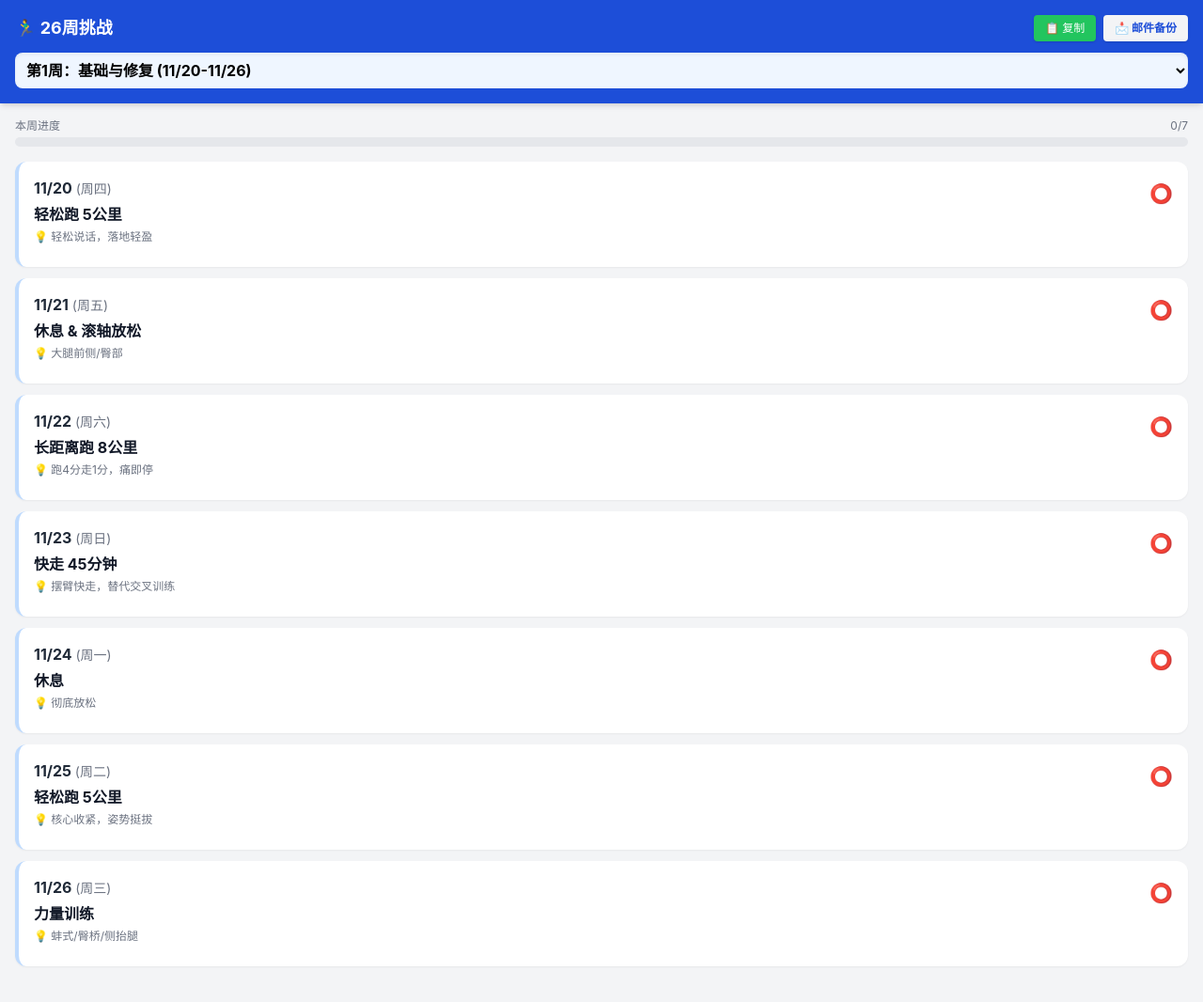
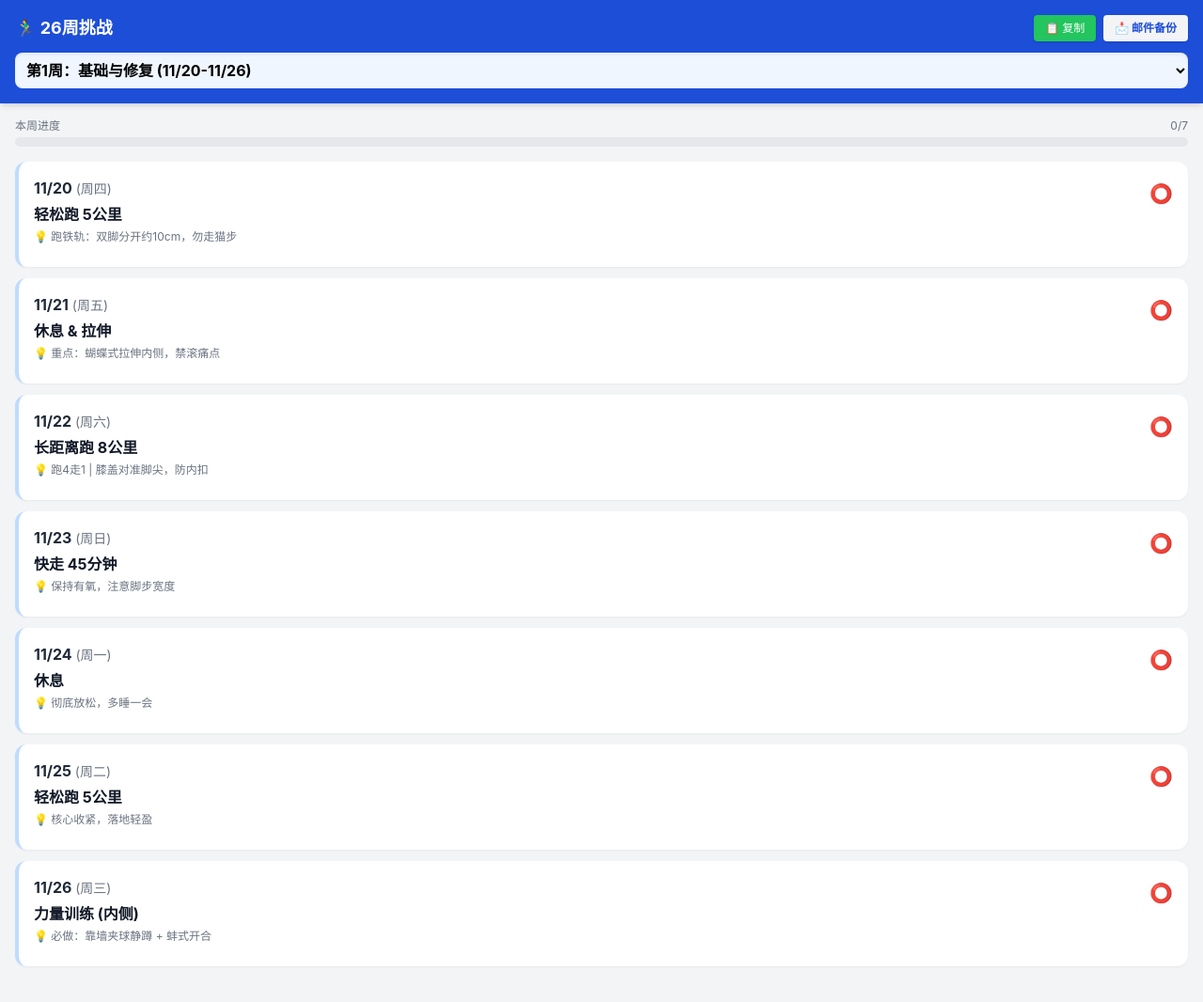
Before and after one commit to Norazhous/marathon-log, a plain HTML site: page index.html in a window 1280 px wide. Shown: the whole page at 94% size. Drawn offline with nearby package versions, Linux system fonts and the light colour scheme.

Commit message:
Update title and training plan for version 2.3

```diff
--- a/index.html
+++ b/index.html
@@ -3,7 +3,7 @@
 <head>
     <meta charset="UTF-8">
     <meta name="viewport" content="width=device-width, initial-scale=1.0">
-    <title>马拉松训练日记 V2.2</title>
+    <title>马拉松训练日记 V2.3</title>
     <script src="https://cdn.tailwindcss.com"></script>
     <style>
         body { background-color: #f3f4f6; font-family: -apple-system, BlinkMacSystemFont, "Segoe UI", Roboto, "Helvetica Neue", Arial, sans-serif; }
@@ -86,39 +86,43 @@
 
     <script>
         // ================= 数据定义区域 (前4周) =================
+// ================= 数据定义区域 (针对膝盖内侧痛优化版) =================
         const masterPlan = [
-            // 第1周
-            { week: 1, date: "11/20 (周四)", task: "轻松跑 5公里", focus: "轻松说话，落地轻盈" },
-            { week: 1, date: "11/21 (周五)", task: "休息 & 滚轴放松", focus: "大腿前侧/臀部" },
-            { week: 1, date: "11/22 (周六)", task: "长距离跑 8公里", focus: "跑4分走1分，痛即停" },
-            { week: 1, date: "11/23 (周日)", task: "快走 45分钟", focus: "摆臂快走，替代交叉训练" },
-            { week: 1, date: "11/24 (周一)", task: "休息", focus: "彻底放松" },
-            { week: 1, date: "11/25 (周二)", task: "轻松跑 5公里", focus: "核心收紧，姿势挺拔" },
-            { week: 1, date: "11/26 (周三)", task: "力量训练", focus: "蚌式/臀桥/侧抬腿" },
-            // 第2周
-            { week: 2, date: "11/27 (周四)", task: "轻松跑 6公里", focus: "维持心率平稳" },
-            { week: 2, date: "11/28 (周五)", task: "休息", focus: "泡沫轴放松" },
-            { week: 2, date: "11/29 (周六)", task: "长距离跑 9公里", focus: "跑4走1，注意膝盖" },
-            { week: 2, date: "11/30 (周日)", task: "快走 45分钟", focus: "有氧基础" },
+            // 第1周：适应跑姿与激活内侧肌肉
+            { week: 1, date: "11/20 (周四)", task: "轻松跑 5公里", focus: "跑铁轨：双脚分开约10cm，勿走猫步" },
+            { week: 1, date: "11/21 (周五)", task: "休息 & 拉伸", focus: "重点：蝴蝶式拉伸内侧，禁滚痛点" },
+            { week: 1, date: "11/22 (周六)", task: "长距离跑 8公里", focus: "跑4走1 | 膝盖对准脚尖，防内扣" },
+            { week: 1, date: "11/23 (周日)", task: "快走 45分钟", focus: "保持有氧，注意脚步宽度" },
+            { week: 1, date: "11/24 (周一)", task: "休息", focus: "彻底放松，多睡一会" },
+            { week: 1, date: "11/25 (周二)", task: "轻松跑 5公里", focus: "核心收紧，落地轻盈" },
+            { week: 1, date: "11/26 (周三)", task: "力量训练 (内侧)", focus: "必做：靠墙夹球静蹲 + 蚌式开合" },
+
+            // 第2周：巩固跑姿
+            { week: 2, date: "11/27 (周四)", task: "轻松跑 6公里", focus: "维持双脚宽度，呼吸平稳" },
+            { week: 2, date: "11/28 (周五)", task: "休息", focus: "拉伸大腿后侧与内侧" },
+            { week: 2, date: "11/29 (周六)", task: "长距离跑 9公里", focus: "跑4走1 | 关注膝盖内侧感受" },
+            { week: 2, date: "11/30 (周日)", task: "快走 45分钟", focus: "替代交叉训练" },
             { week: 2, date: "12/01 (周一)", task: "休息", focus: "恢复" },
-            { week: 2, date: "12/02 (周二)", task: "轻松跑 5公里", focus: "步频练习" },
-            { week: 2, date: "12/03 (周三)", task: "力量训练", focus: "增加一组(4组)" },
-            // 第3周
-            { week: 3, date: "12/04 (周四)", task: "轻松跑 6公里", focus: "呼吸节奏" },
+            { week: 2, date: "12/02 (周二)", task: "轻松跑 5公里", focus: "步频180左右，小步快跑" },
+            { week: 2, date: "12/03 (周三)", task: "力量训练", focus: "靠墙静蹲时间增加10秒" },
+
+            // 第3周：轻微进阶
+            { week: 3, date: "12/04 (周四)", task: "轻松跑 6公里", focus: "关注落地声音，要轻" },
             { week: 3, date: "12/05 (周五)", task: "休息", focus: "拉伸屈髋肌" },
-            { week: 3, date: "12/06 (周六)", task: "长距离跑 10公里", focus: "跑4走1，突破双位数" },
-            { week: 3, date: "12/07 (周日)", task: "快走 50分钟", focus: "耐力" },
+            { week: 3, date: "12/06 (周六)", task: "长距离跑 10公里", focus: "跑4走1 | 突破双位数" },
+            { week: 3, date: "12/07 (周日)", task: "快走 50分钟", focus: "耐力建设" },
             { week: 3, date: "12/08 (周一)", task: "休息", focus: "恢复" },
             { week: 3, date: "12/09 (周二)", task: "轻松跑 6公里", focus: "放松肩膀" },
-            { week: 3, date: "12/10 (周三)", task: "力量训练", focus: "核心+臀部" },
-            // 第4周
-            { week: 4, date: "12/11 (周四)", task: "轻松跑 5公里", focus: "非常轻松" },
+            { week: 3, date: "12/10 (周三)", task: "力量训练", focus: "核心+臀部+内侧头" },
+
+            // 第4周：减量恢复
+            { week: 4, date: "12/11 (周四)", task: "轻松跑 5公里", focus: "非常轻松，享受跑步" },
             { week: 4, date: "12/12 (周五)", task: "休息", focus: "多睡觉" },
-            { week: 4, date: "12/13 (周六)", task: "长距离跑 8公里", focus: "减量恢复" },
+            { week: 4, date: "12/13 (周六)", task: "长距离跑 8公里", focus: "减量周，让身体修复" },
             { week: 4, date: "12/14 (周日)", task: "快走 30分钟", focus: "轻松活动" },
             { week: 4, date: "12/15 (周一)", task: "休息", focus: "恢复" },
-            { week: 4, date: "12/16 (周二)", task: "轻松跑 4公里", focus: "享受跑步" },
-            { week: 4, date: "12/17 (周三)", task: "力量训练", focus: "减少组数" },
+            { week: 4, date: "12/16 (周二)", task: "轻松跑 4公里", focus: "状态检查" },
+            { week: 4, date: "12/17 (周三)", task: "力量训练 (轻量)", focus: "减少组数" },
         ];
 
         let userPlan = [];
```
